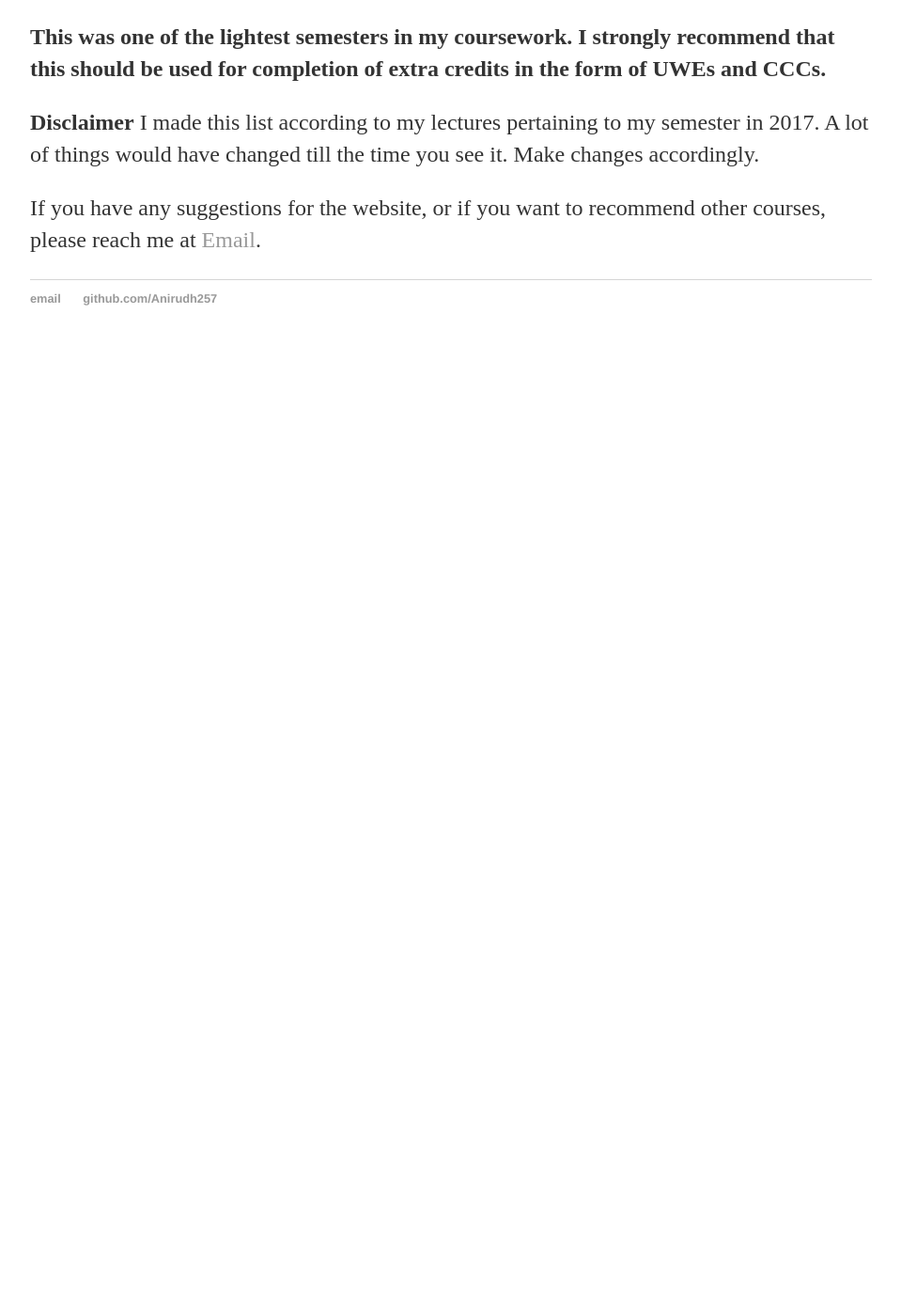
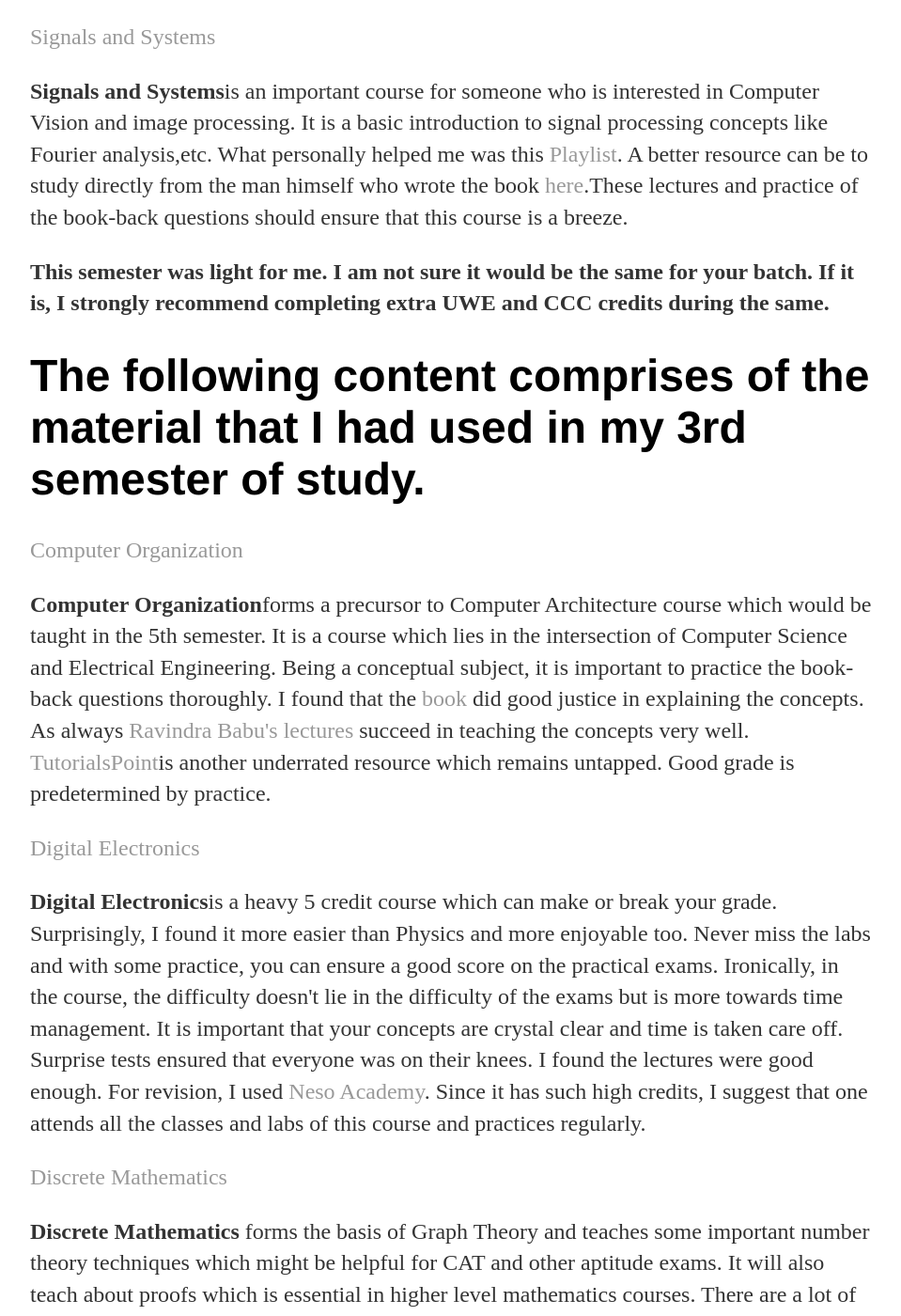
Before and after one commit to Anirudh257/Anirudh257.github.io, a Jekyll site: the page built from Course_content/index.html, in a window 1280 px wide and 1400 px high, scrolled down 3686 px. Shown: the whole window at 94% size, without its empty margins (160-1119 px from the left). Built offline with Jekyll 4.4.1, drawn with Linux system fonts in a browser that asks for light colours; before the commit the page ends 4071 px from its top, so only the background shows below that; some of the changed text lies outside the part shown.

Commit message:
Update index.html
Added the 3rd semester material

```diff
--- a/Course_content/index.html
+++ b/Course_content/index.html
@@ -108,16 +108,62 @@ to download from my <a href = "https://drive.google.com/drive/folders/1y4G9CoA-q
 best part is that there is no need for rote learning and it is important to have a grasp over the different concepts to crack the exams.
 This can be achieved through practice of questions from <a href = "https://www.geeksforgeeks.org/dbms/">GeeksForGeeks</a></p>
 
-<p><strong>This was one of the lightest semesters in my coursework. I strongly recommend that this should be used for completion
-of extra credits in the form of UWEs and CCCs.</strong></p>
+<p><a href = "https://drive.google.com/drive/folders/1amVyYdDmQmRbdqIhgQDRm1T0ULI4fcKL">Signals and Systems</a></p>
+
+<p><strong>Signals and Systems</strong>is an important course for someone who is interested in Computer Vision and image processing. It
+is a basic introduction to signal processing concepts like Fourier analysis,etc. What personally helped me was this
+<a href ="https://www.youtube.com/watch?v=s8rsR_TStaA&list=PLBlnK6fEyqRhG6s3jYIU48CqsT5cyiDTO">Playlist</a>. A better resource can be
+to study directly from the man himself who wrote the book
+<a href = "https://drive.google.com/drive/folders/1I0UeAzp7SmH1Cvk-wDcMrm6aUnJw7qCT">here</a>.These lectures and practice of the
+book-back questions should ensure that this course is a breeze.</p>
+
+<p><strong>This semester was light for me. I am not sure it would be the same for your batch. If it is, I strongly recommend completing
+extra UWE and CCC credits during the same.</strong></p>
+
+	<h1>The following content comprises of the material that I had used in my 3rd semester of study.</h1>
+
+<p><a href = "https://drive.google.com/drive/folders/1ra1bT6hOycpsIiQNkt_c89Gd1YwHpAnt">Computer Organization</a></p>
+
+<p><strong>Computer Organization</strong>forms a precursor to Computer Architecture course which would be taught in the 5th semester.
+It is a course which lies in the intersection of Computer Science and Electrical Engineering. Being a conceptual subject, it is important
+to practice the book-back questions thoroughly. I found that the
+<a href = "https://drive.google.com/open?id=1zMG5OP2cvr6kDT8o57Ypz1YEc-WG3Jnk">book</a> did good justice in explaining the concepts. As
+always <a href = "https://www.youtube.com/watch?v=jyu5RKDwkTA&list=PLEbnTDJUr_IdI9QZ7bkrhMX2ZpNW0dZUo">Ravindra Babu's lectures</a>
+succeed in teaching the concepts very well.
+<a href = "https://www.youtube.com/watch?v=Iir5Pz3kq0w&list=PLWPirh4EWFpF0FVeBgL75d1RlASn4sGoz">TutorialsPoint</a>is another underrated
+resource which remains untapped. Good grade is predetermined by practice.</p>
+
+<p><a href ="https://drive.google.com/open?id=1VvIqjGTWYRvXH_VJWithecH39AehXsIa">Digital Electronics</a></p>
+
+<p><strong>Digital Electronics</strong>is a heavy 5 credit course which can make or break your grade. Surprisingly, I found it more easier
+than Physics and more enjoyable too. Never miss the labs and with some practice, you can ensure a good score on the practical exams.
+Ironically, in the course, the difficulty doesn't lie in the difficulty of the exams but is more towards time management. It is important
+that your concepts are crystal clear and time is taken care off. Surprise tests ensured that everyone was on their knees. I found the
+lectures were good enough. For revision, I used
+<a href ="https://www.youtube.com/watch?v=M0mx8S05v60&list=PLBlnK6fEyqRjMH3mWf6kwqiTbT798eAOm">Neso Academy</a>. Since it has such high
+credits, I suggest that one attends all the classes and labs of this course and practices regularly.</p>
+
+<p><a href ="https://drive.google.com/open?id=1BtJUlHD4dsXJbA5DhSX4DGBmQ1i2Plpp">Discrete Mathematics</a></p>
 
 
+<p><strong>Discrete Mathematics</strong> forms the basis of Graph Theory and teaches some important number theory techniques which might
+be helpful for CAT and other aptitude exams. It will also teach about proofs which is essential in higher level mathematics courses.
+There are a lot of practice questions and assignment questions which should be enough for this course.</p>
+
+<p><a href ="https://drive.google.com/drive/folders/1bPCa7gks4Mbo7nIPYWb2sjCqRnBIKFnw?usp=sharing">Java</a></p>
 
 
+<p><strong>Java</strong>is one of the most important coding languages used in the world and offers some unbounded potential to its user.
+For this course, practice of OOPs concepts is essential which can be found at
+<a href ="https://www.geeksforgeeks.org/java/">GeeksforGeeks</a>. If you aren't comfortable with it, you can take this amazing free
+<a href = "https://courses.caveofprogramming.com/p/java-for-complete-beginners">course</a>. This
+<a href = "https://www.youtube.com/watch?v=TBWX97e1E9g&list=PLE7E8B7F4856C9B19">playlist</a> can help you in the same too. You should
+also learn how to use the documentation efficiently. The only issue that I had faced is management of time for the project. I recommend
+that you learn Java efficiently in this 1 month of time and start brainstorming on project ideas and start working as soon as possible.
+Try to work on unique prokjects which can solve problems of your life. Cool ideas can be found
+<a href = "https://github.com/Anirudh257/Projects">here</a> and more <a href = "https://github.com/Anirudh257/1000_Projects">here</a></p>
 
-
-
-<p><strong>Disclaimer</strong> I made this list according to my lectures pertaining to my semester in 2017. A lot of things
+<p><strong>Disclaimer</strong> I made this list according to my lectures pertaining to my college course. A lot of things
  would have changed till the time you see it. Make changes accordingly.</p>
 
  <p> If you have any suggestions for the website, or if you want to recommend other courses, please reach me at
```
